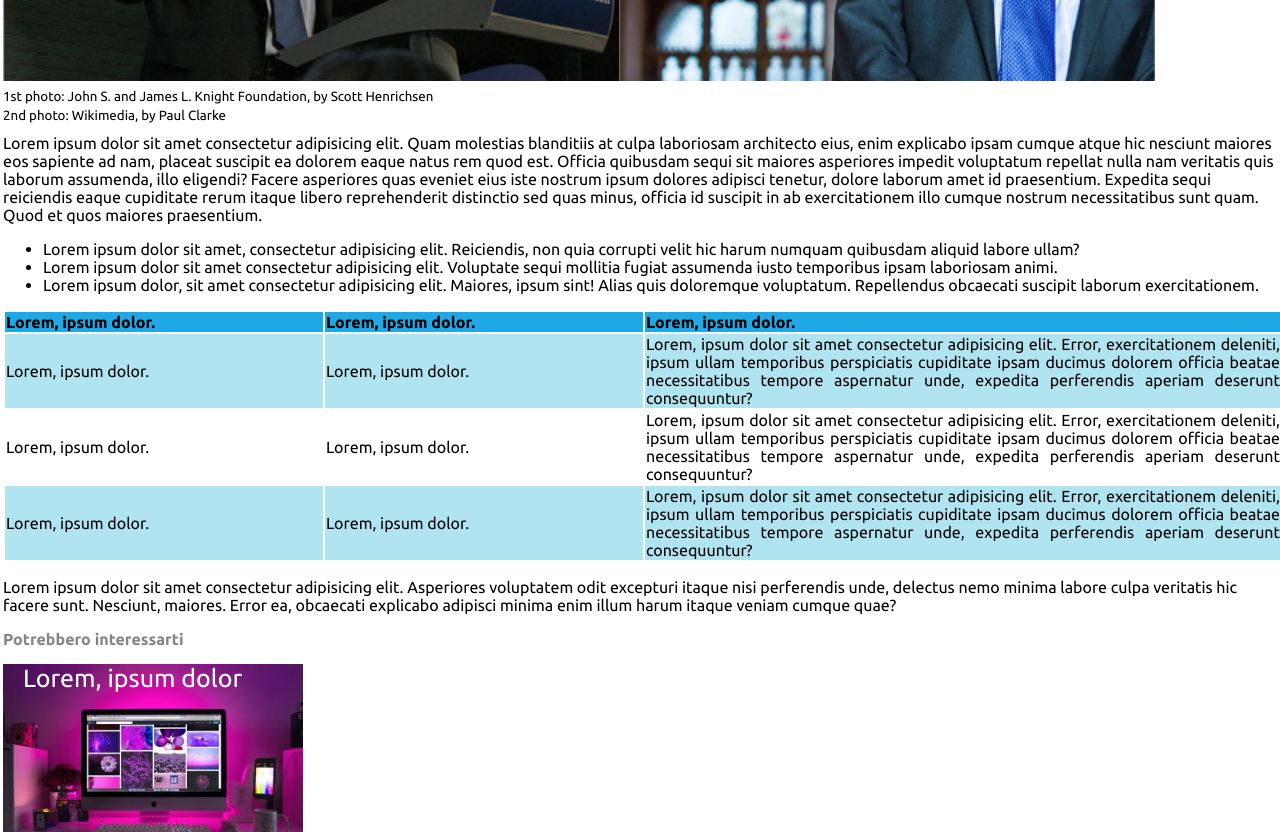
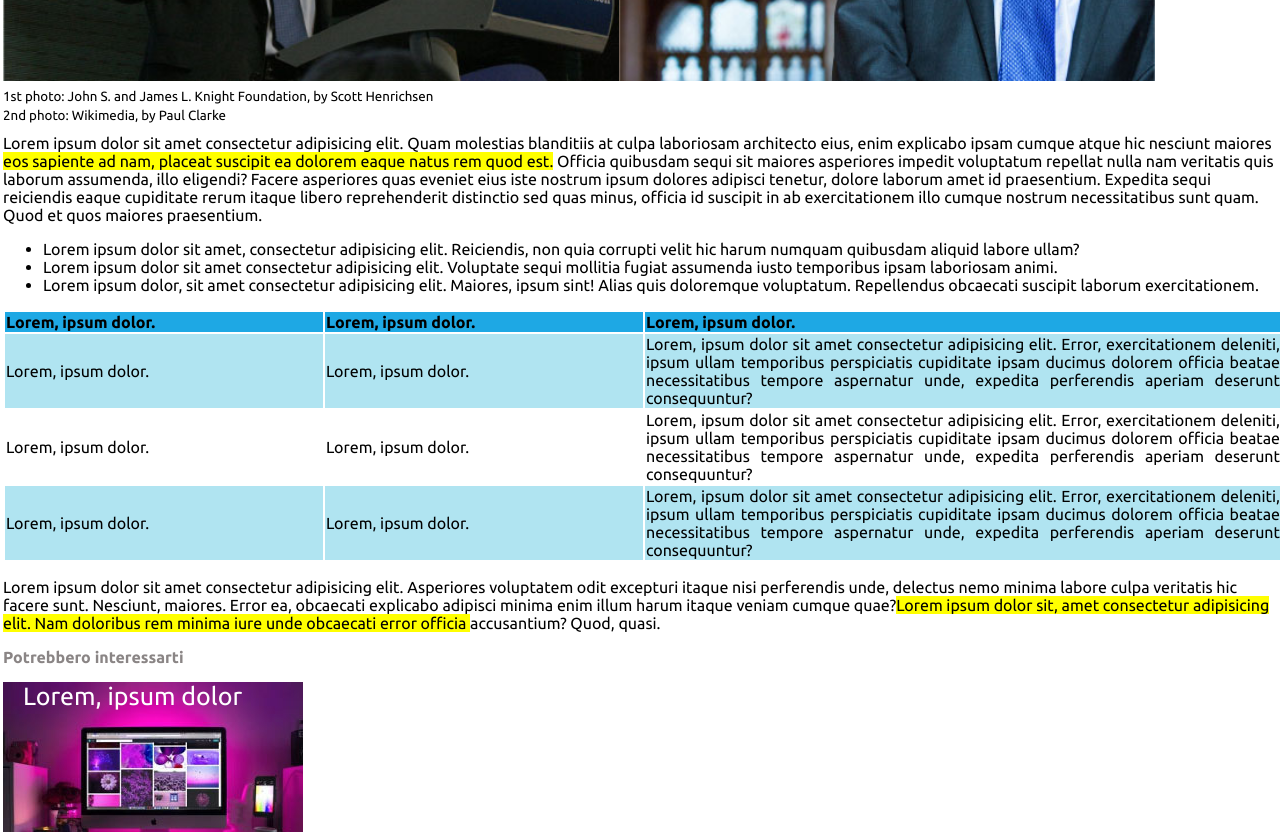
Before and after one commit to NicolaBellini/html-css-Booleaner, a plain HTML site: page index.html in a window 1280 px wide. Shown: the part 660-1492 px from the top of the page. Drawn offline with Linux system fonts and the light colour scheme.

Commit message:
[add] yellow background in article span

```diff
--- a/index.html
+++ b/index.html
@@ -38,7 +38,7 @@
 
     <!-- articolo -->
     <div class="articolo-sopra">
-      <p>Lorem ipsum dolor sit amet consectetur adipisicing elit. Quam molestias blanditiis at culpa laboriosam architecto eius, enim explicabo ipsam cumque atque hic nesciunt maiores eos sapiente ad nam, placeat suscipit ea dolorem eaque natus rem quod est. Officia quibusdam sequi sit maiores asperiores impedit voluptatum repellat nulla nam veritatis quis laborum assumenda, illo eligendi? Facere asperiores quas eveniet eius iste nostrum ipsum dolores adipisci tenetur, dolore laborum amet id praesentium. Expedita sequi reiciendis eaque cupiditate rerum itaque libero reprehenderit distinctio sed quas minus, officia id suscipit in ab exercitationem illo cumque nostrum necessitatibus sunt quam. Quod et quos maiores praesentium.</p>
+      <p>Lorem ipsum dolor sit amet consectetur adipisicing elit. Quam molestias blanditiis at culpa laboriosam architecto eius, enim explicabo ipsam cumque atque hic nesciunt maiores <span>eos sapiente ad nam, placeat suscipit ea dolorem eaque natus rem quod est.</span> Officia quibusdam sequi sit maiores asperiores impedit voluptatum repellat nulla nam veritatis quis laborum assumenda, illo eligendi? Facere asperiores quas eveniet eius iste nostrum ipsum dolores adipisci tenetur, dolore laborum amet id praesentium. Expedita sequi reiciendis eaque cupiditate rerum itaque libero reprehenderit distinctio sed quas minus, officia id suscipit in ab exercitationem illo cumque nostrum necessitatibus sunt quam. Quod et quos maiores praesentium.</p>
     </div>
     <!-- fine articolo -->
 
@@ -83,8 +83,8 @@
       </table>
     </div>
     <!-- fine tabella -->
-    <div>
-      <p>Lorem ipsum dolor sit amet consectetur adipisicing elit. Asperiores voluptatem odit excepturi itaque nisi perferendis unde, delectus nemo minima labore culpa veritatis hic facere sunt. Nesciunt, maiores. Error ea, obcaecati explicabo adipisci minima enim illum harum itaque veniam cumque quae?</p>
+    <div class="articolo-sotto">
+      <p>Lorem ipsum dolor sit amet consectetur adipisicing elit. Asperiores voluptatem odit excepturi itaque nisi perferendis unde, delectus nemo minima labore culpa veritatis hic facere sunt. Nesciunt, maiores. Error ea, obcaecati explicabo adipisci minima enim illum harum itaque veniam cumque quae?<span>Lorem ipsum dolor sit, amet consectetur adipisicing elit. Nam doloribus rem minima iure unde obcaecati error officia </span>accusantium? Quod, quasi.</p>
     </div>
 
   </main>
--- a/style.css
+++ b/style.css
@@ -61,6 +61,9 @@ main{
   line-height: 5px;
   font-size: smaller;
 }
+.articolo-sopra span{
+  background-color: yellow;
+}
 
  /* tabella */
 
@@ -86,6 +89,9 @@ main{
   background-color: rgb(176, 228, 241) ;
 }
 /* fine tabella */
+.articolo-sotto span{
+  background-color: yellow;
+}
 
 /* footer */
 .foto-fondo{
```
